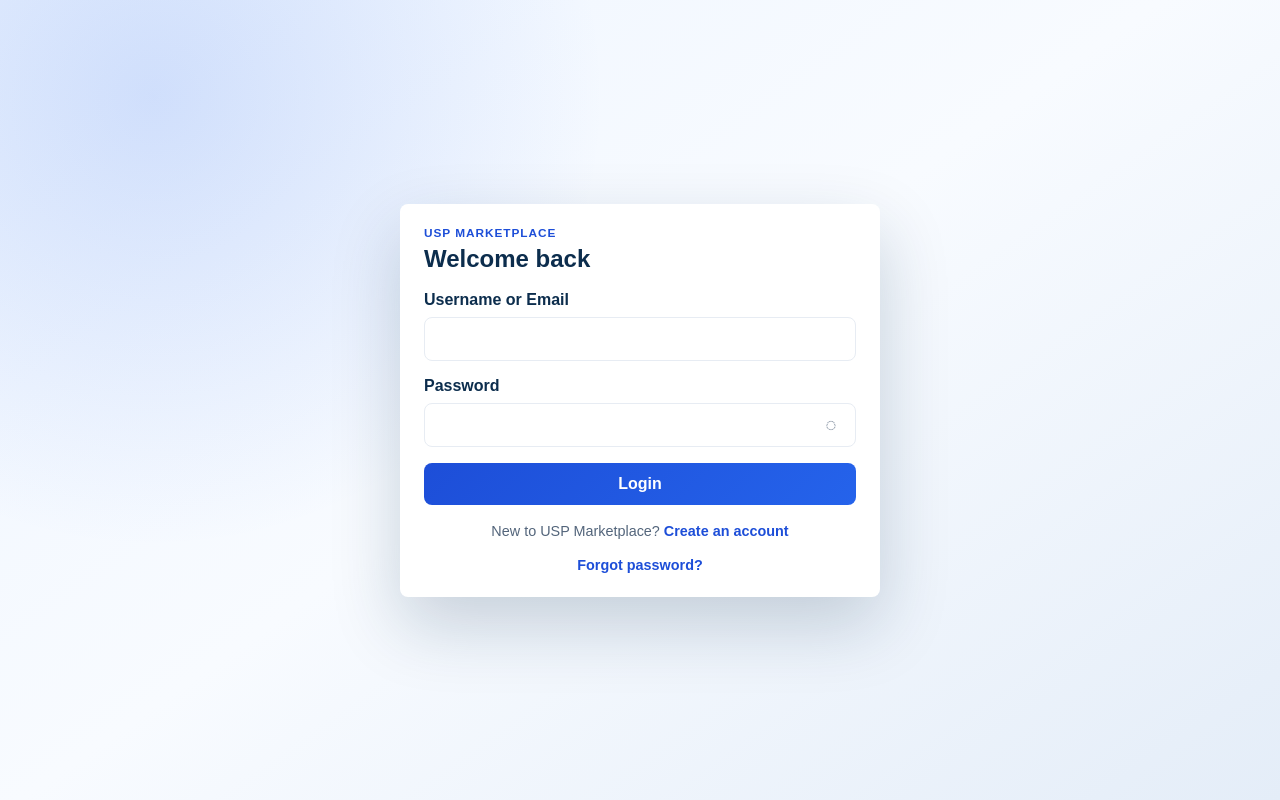
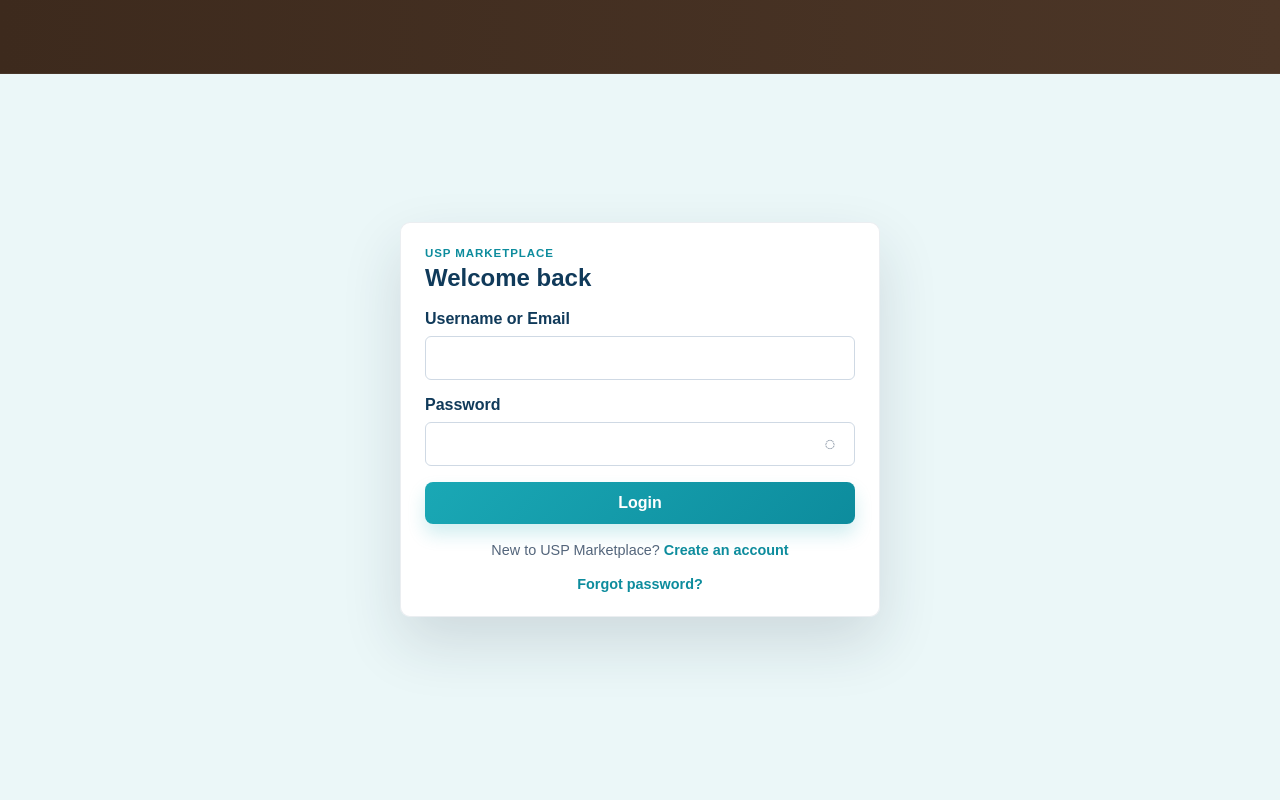
Before and after one commit to Lynsii114/USP-Market-Place, a React (Vite) app in the folder frontend/: page / in a window 1280 px wide. Built offline with nearby package versions, Linux system fonts and the light colour scheme; no server answers.

Commit message:
Improved the page design

```diff
--- a/frontend/src/Home.css
+++ b/frontend/src/Home.css
@@ -1,13 +1,17 @@
 @import url('https://fonts.googleapis.com/css2?family=Inter:wght@400;500;600;700;800;900&display=swap');
 
 :root {
-  --usp-navy: #0c2d4d;
-  --usp-blue: #1d4ed8;
-  --usp-sky: #eaf2ff;
-  --usp-text: #1a2433;
+  --usp-navy: #103a5a;
+  --usp-blue: #1d5ea6;
+  --usp-sky: #edf7fa;
+  --usp-text: #1f2e3d;
   --usp-muted: #53657b;
-  --usp-border: #e7ecf3;
+  --usp-border: #dfe8ee;
   --usp-card: #ffffff;
+  --usp-brown: #3d2a1d;
+  --usp-cyan: #1aa8b5;
+  --usp-cyan-deep: #0d8c9d;
+  --usp-light: #edf7f8;
 }
 
 .home-page {
@@ -345,25 +349,38 @@
 }
 
 .auth-page {
+  position: relative;
   display: grid;
   min-height: 100vh;
   place-items: center;
-  padding: 32px 20px;
+  padding: 0 20px 32px;
   background:
-    radial-gradient(circle at 12% 12%, rgba(37, 99, 235, 0.16), transparent 34%),
-    linear-gradient(145deg, #eef5ff 0%, #f8fbff 48%, #e4edf8 100%);
+    linear-gradient(180deg, rgba(80, 61, 48, 1) 0 74px, rgba(235, 247, 248, 1) 74px 100%);
+}
+
+.auth-page::before {
+  content: "";
+  position: absolute;
+  inset: 0 0 auto 0;
+  height: 74px;
+  background: linear-gradient(90deg, #3d2a1d 0%, #4c3627 100%);
+  box-shadow: inset 0 -1px 0 rgba(255, 255, 255, 0.06);
 }
 
 .auth-page .auth-modal {
-  box-shadow: 0 28px 70px rgba(12, 45, 77, 0.2);
+  position: relative;
+  z-index: 1;
+  margin-top: 70px;
+  border: 1px solid rgba(12, 45, 77, 0.08);
+  box-shadow: 0 26px 60px rgba(26, 43, 61, 0.14);
 }
 
 .auth-modal {
   width: min(480px, 100%);
-  background: white;
-  border-radius: 8px;
+  background: rgba(255, 255, 255, 0.98);
+  border-radius: 10px;
   padding: 22px 24px 24px;
-  box-shadow: 0 28px 50px rgba(12, 45, 77, 0.18);
+  overflow: hidden;
 }
 
 .auth-header {
@@ -371,12 +388,13 @@
   align-items: center;
   justify-content: space-between;
   margin-bottom: 18px;
+  padding-top: 2px;
 }
 
 .auth-kicker {
   margin: 0 0 5px;
-  color: var(--usp-blue);
-  font-size: 0.74rem;
+  color: var(--usp-cyan-deep);
+  font-size: 0.72rem;
   font-weight: 900;
   letter-spacing: 0.08em;
   text-transform: uppercase;
@@ -385,6 +403,7 @@
 .auth-header h2 {
   margin: 0;
   color: var(--usp-navy);
+  font-weight: 800;
 }
 
 .auth-subtitle {
@@ -418,12 +437,13 @@
 }
 
 .auth-form input {
-  border: 1px solid var(--usp-border);
-  border-radius: 8px;
+  border: 1px solid #cfd9e4;
+  border-radius: 6px;
+  background: #ffffff;
   padding: 12px 14px;
   font: inherit;
   outline: none;
-  transition: border-color 0.2s ease, background-color 0.2s ease;
+  transition: border-color 0.2s ease, background-color 0.2s ease, box-shadow 0.2s ease;
 }
 
 .password-input-wrap {
@@ -462,8 +482,8 @@
 }
 
 .auth-form input:focus {
-  border-color: var(--usp-blue);
-  box-shadow: 0 0 0 3px rgba(29, 78, 216, 0.12);
+  border-color: var(--usp-cyan-deep);
+  box-shadow: 0 0 0 3px rgba(26, 168, 181, 0.12);
 }
 
 .auth-form input.input-error {
@@ -555,12 +575,13 @@
 
 .auth-submit {
   border: none;
-  background: linear-gradient(135deg, var(--usp-blue) 0%, #2563eb 100%);
+  background: linear-gradient(135deg, var(--usp-cyan) 0%, var(--usp-cyan-deep) 100%);
   color: white;
   border-radius: 8px;
   padding: 12px 20px;
-  font-weight: 700;
+  font-weight: 800;
   cursor: pointer;
+  box-shadow: 0 10px 18px rgba(26, 168, 181, 0.2);
 }
 
 .auth-submit:disabled {
@@ -573,7 +594,7 @@
   border: none;
   padding: 0;
   background: transparent;
-  color: var(--usp-blue);
+  color: var(--usp-cyan-deep);
   cursor: pointer;
   font: inherit;
   font-size: 0.88rem;
@@ -602,7 +623,7 @@
   border: none;
   padding: 0;
   background: transparent;
-  color: var(--usp-blue);
+  color: var(--usp-cyan-deep);
   cursor: pointer;
   font: inherit;
   font-weight: 800;
```
